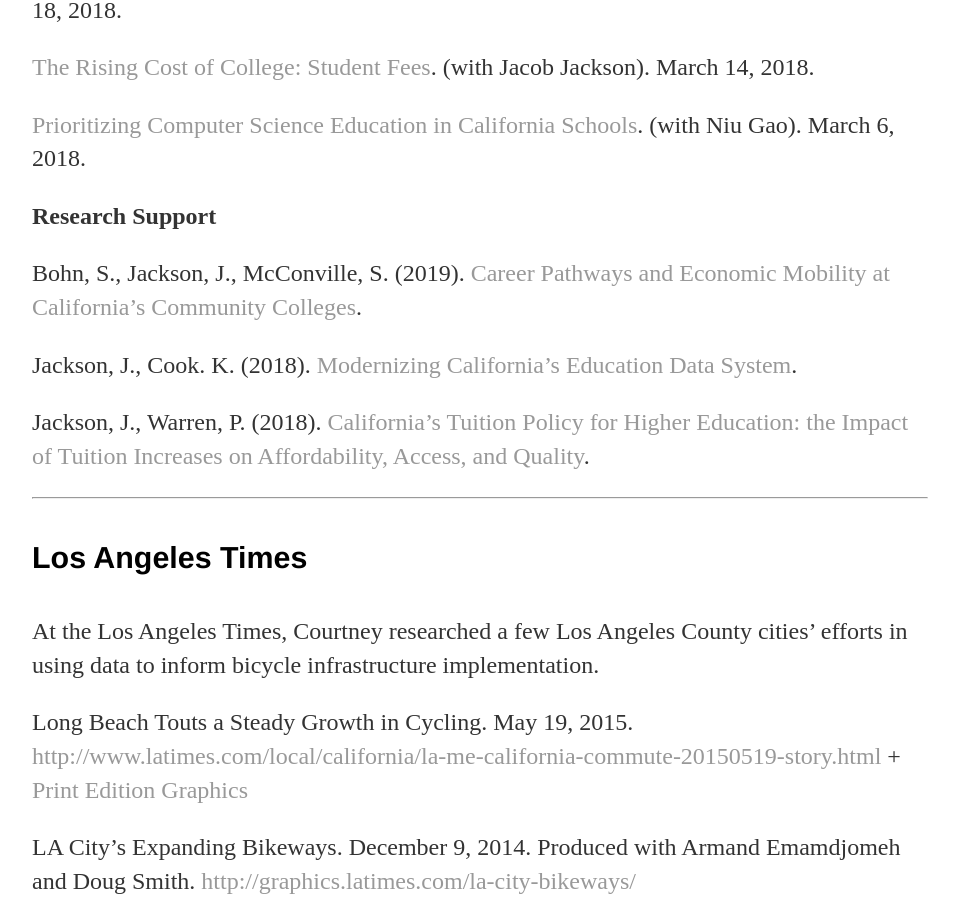
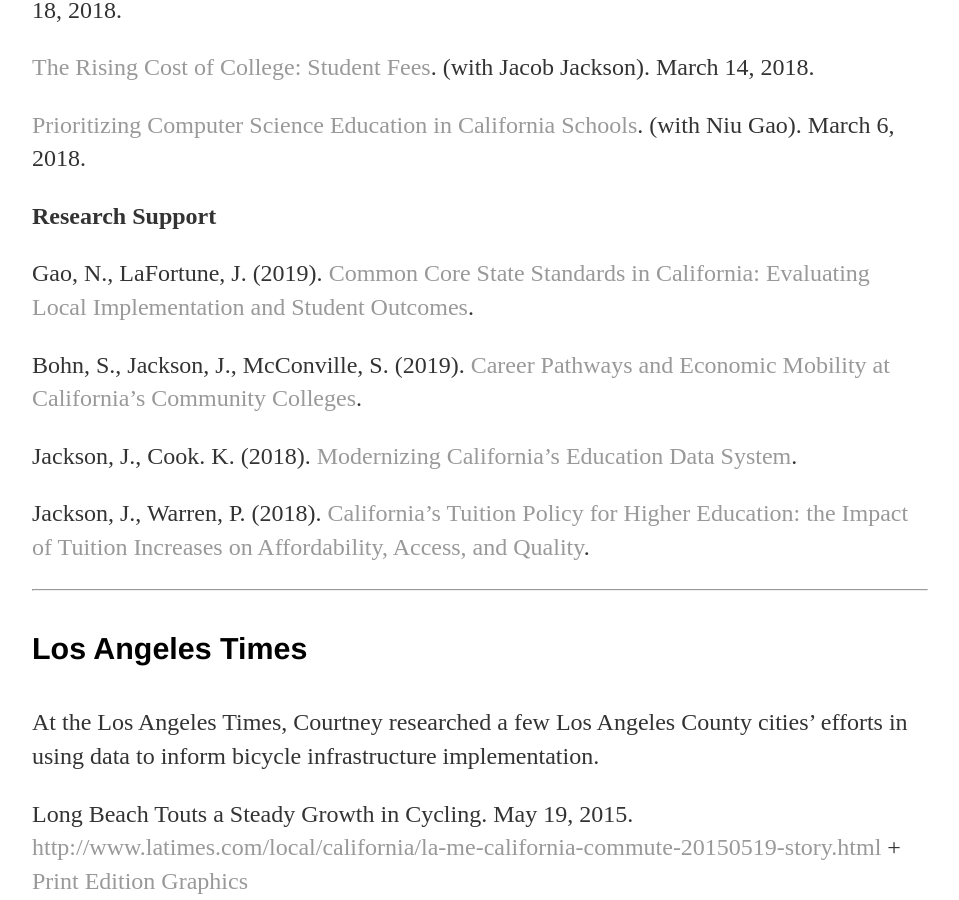
Before and after one commit to leecourt98/leecourt98.github.io, a Jekyll site: the page built from published-work/index.md, in a window 1280 px wide and 900 px high, scrolled down 1419 px. Shown: the whole window, without its empty margins (160-1119 px from the left). Built offline with Jekyll 4.4.1, drawn with Linux system fonts in a browser that asks for light colours.

Commit message:
incl 2019-09-19 ccss report

```diff
--- a/published-work/index.md
+++ b/published-work/index.md
@@ -47,6 +47,8 @@
 
 **Research Support**
 
+Gao, N., LaFortune, J. (2019). [Common Core State Standards in California: Evaluating Local Implementation and Student Outcomes](https://www.ppic.org/publication/common-core-state-standards-in-california-evaluating-local-implementation-and-student-outcomes/).
+
 Bohn, S., Jackson, J., McConville, S. (2019). [Career Pathways and Economic Mobility at California's Community Colleges](https://www.ppic.org/publication/career-pathways-and-economic-mobility-at-californias-community-colleges/).
 
 Jackson, J., Cook. K. (2018). [Modernizing California's Education Data System](https://www.ppic.org/publication/modernizing-californias-education-data-system/).
```
